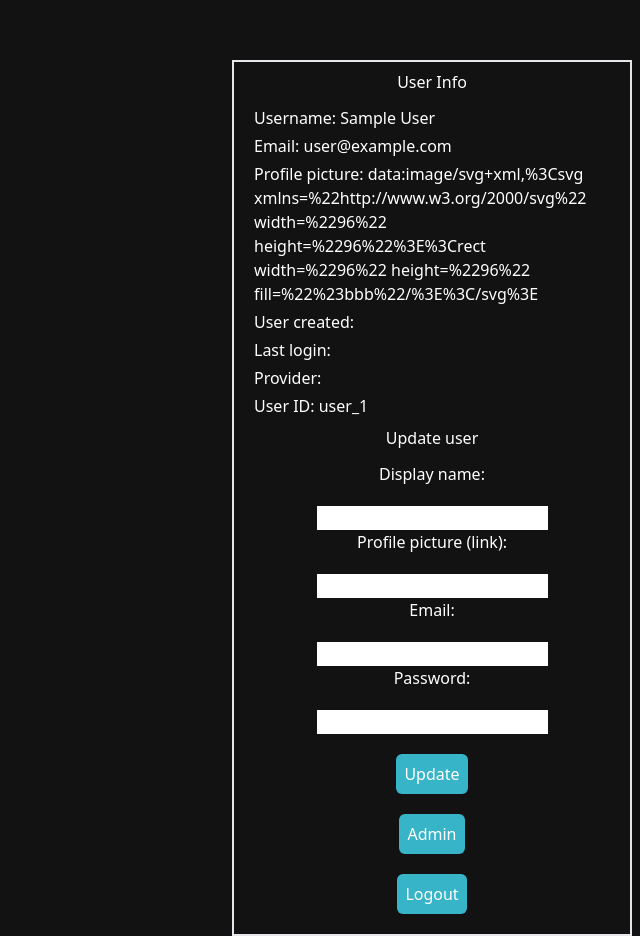
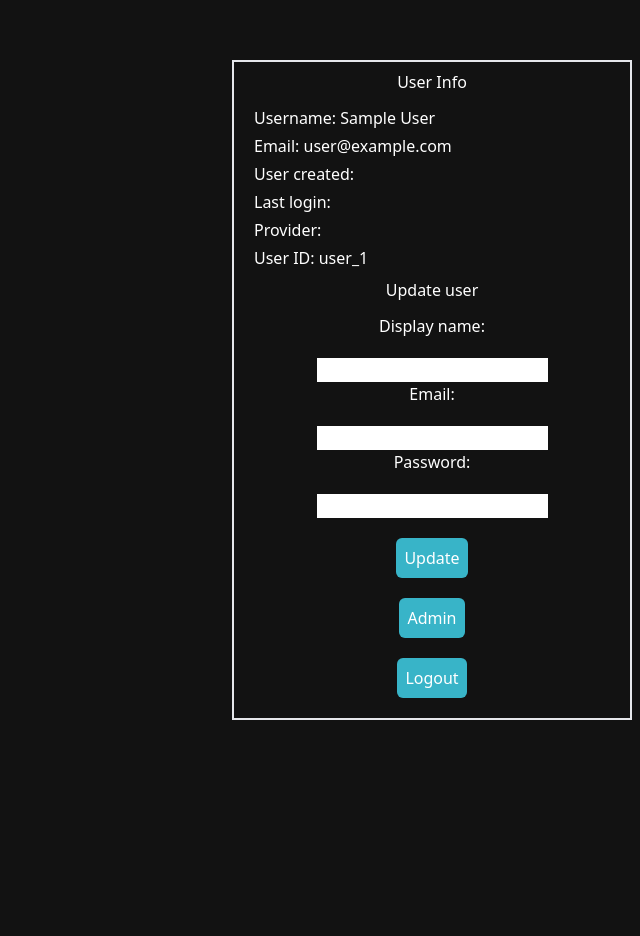
Before and after one commit to Jaydendeveloper/jaydenhu_next, a Next.js app: page /UserPanel in a window 1280 px wide. Shown: the whole page, without its empty margins (640-1280 px from the left). After the commit the page ends 800 px from the top, so only its background shows below. Built offline with nearby package versions, Linux system fonts and the light colour scheme; no server answers; sample sign-in values are in the browser's storage.

Commit message:
Services + UI changes

```diff
--- a/pages/UserPanel.js
+++ b/pages/UserPanel.js
@@ -32,7 +32,6 @@ const [screenLoading, setScreenLoading] = useState(false)
                 <h1 className="text-center mt-2 mb-3">User Info</h1>
                 <p className="mb-1">Username: {user.displayName}</p>
                 <p className="mb-1">Email: {user.email}</p>
-                <p className="mb-1">Profile picture: {user.photoURL}</p>
                 <p className="mb-1">User created: {user.metadata.creationTime}</p>
                 <p className="mb-1">Last login: {user.metadata.lastSignInTime}</p>
                 <p className="mb-1">Provider: {user.providerId}</p>
@@ -44,9 +43,6 @@ const [screenLoading, setScreenLoading] = useState(false)
                 <input className="mt-5 text-black" type="text" name="username"/><br />
                 {usernameError && usernameError}
 
-                <label>Profile picture (link):</label><br />
-                <input className="mt-5 text-black" type="text" name="photo"/><br />
-                {photoError && photoError}
 
                 <label>Email:</label><br />
                 <input className="mt-5 text-black" type="text" name="email"/><br />
```
